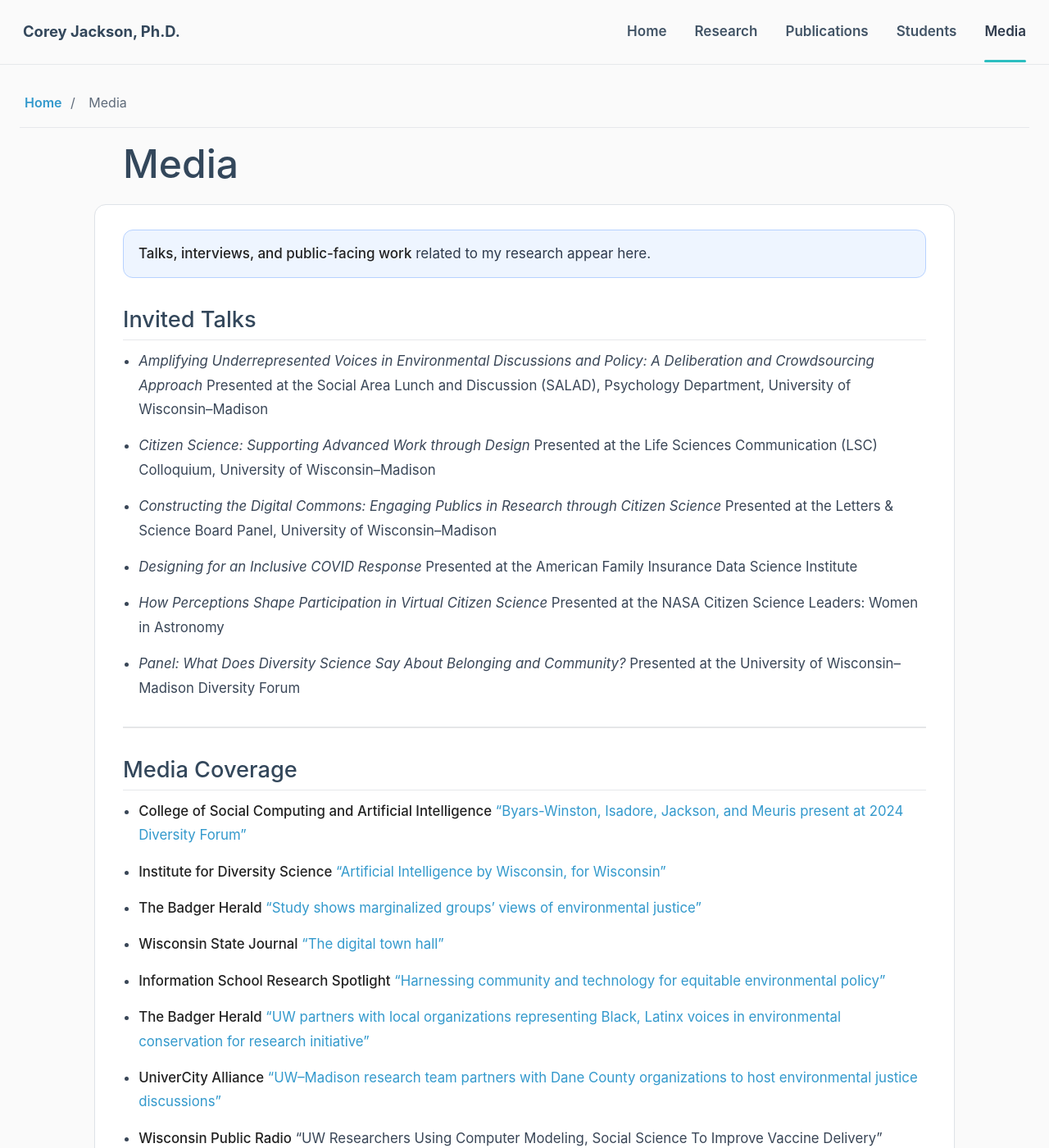
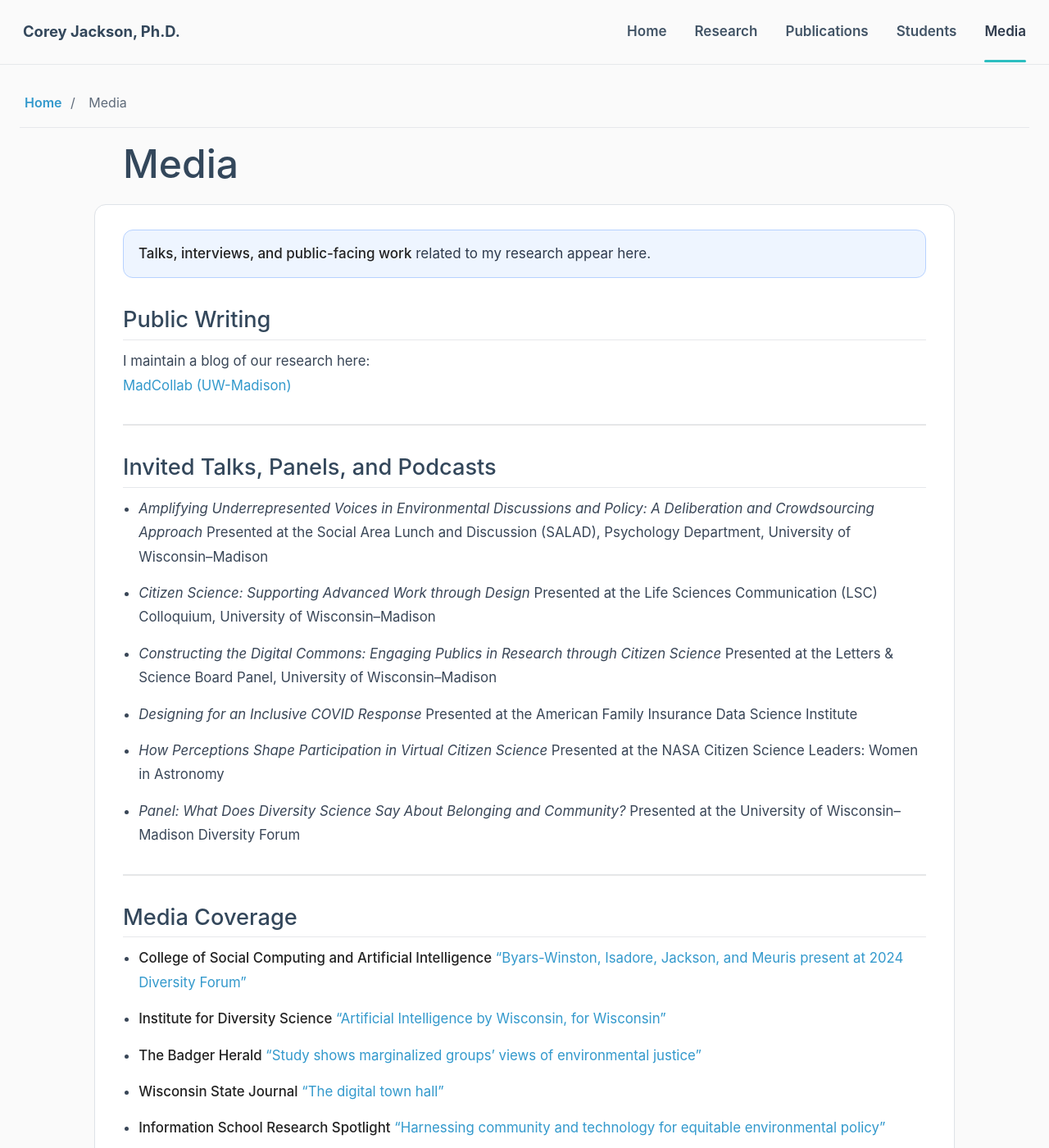
Before and after one commit to cjacks04/cjacks04.github.io, a Jekyll site: the page built from media.md, in a window 1280 px wide and 1400 px high. Shown: the whole window at 82% size. Built offline with Jekyll 4.4.1, drawn with Linux system fonts in a browser that asks for light colours; nearby versions of some CDN libraries; a style sheet for code colours, icons or effects is not loaded; some of the changed text lies outside the part shown.

Commit message:
new media links

```diff
--- a/media.md
+++ b/media.md
@@ -8,7 +8,15 @@ permalink: /media/
   <strong>Talks, interviews, and public-facing work</strong> related to my research appear here.
 </div>
 
-## Invited Talks
+
+## Public Writing
+
+I maintain a blog of our research here:
+[MadCollab (UW-Madison)](https://medium.com/uw-madison-madcollab-research)
+
+---
+
+## Invited Talks, Panels, and Podcasts
 
 - *Amplifying Underrepresented Voices in Environmental Discussions and Policy: A Deliberation and Crowdsourcing Approach* Presented at the Social Area Lunch and Discussion (SALAD), Psychology Department, University of Wisconsin–Madison
 
@@ -21,6 +29,7 @@ permalink: /media/
 - *How Perceptions Shape Participation in Virtual Citizen Science* Presented at the NASA Citizen Science Leaders: Women in Astronomy
 
 - *Panel: What Does Diversity Science Say About Belonging and Community?* Presented at the  University of Wisconsin–Madison Diversity Forum
+
 
 ---
 
```
Also changed, not shown: other parts of media.md (+0 -5 lines).
